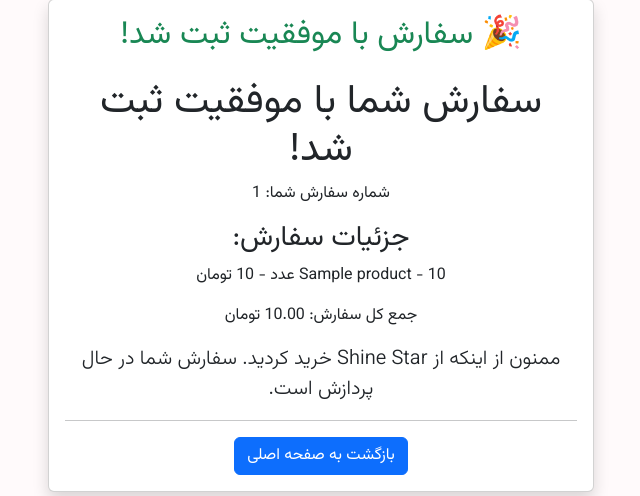
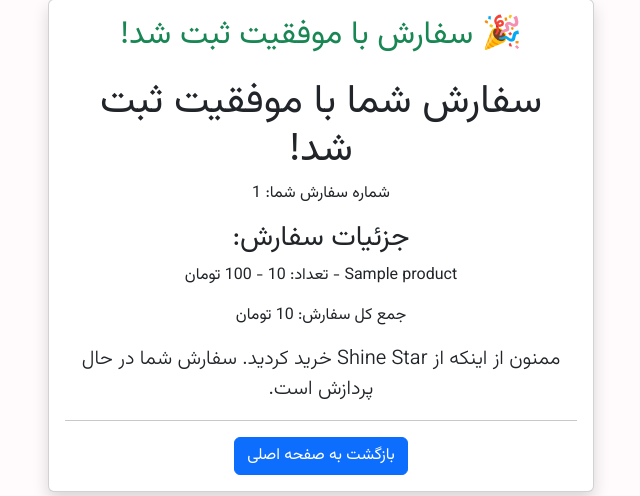
Before and after one commit to shahab-py/shine_star_project, a Django app: template orders/templates/orders/order_success.html in a window 1280 px wide. Shown: the part 130-626 px from the top of the page, without its empty margins (319-959 px from the left). Run offline with Django 5.2, Linux system fonts and the light colour scheme; tables that the repository leaves empty hold one stand-in row (values such as "Sample post"); the template is opened without the code that fills it: values that come from a table or form of the project are taken from there, most other values are stand-ins (such as "Sample title", 1, 10 or a date in 2020).

Commit message:
update templates for success file

```diff
--- a/orders/models.py
+++ b/orders/models.py
@@ -25,6 +25,10 @@ class Order(models.Model):
     def __str__(self):
         return f"Order #{self.id} - {self.first_name} {self.last_name}"
 
+    @property
+    def get_total_cost(self):
+        return sum(item.price_at_purchase * item.quantity for item in self.items.all())
+
 
 class OrderItem(models.Model):
     order = models.ForeignKey(Order, related_name='items', on_delete=models.CASCADE)
@@ -43,8 +47,3 @@ class OrderItem(models.Model):
 
     def __str__(self):
         return f"{self.quantity} x {self.product.name}"
-
-
-    @property
-    def get_total_cost(self):
-        return sum(item.price_at_purchase * item.quantity for item in self.items.all())
--- a/orders/templates/orders/order_success.html
+++ b/orders/templates/orders/order_success.html
@@ -1,5 +1,6 @@
 {% extends 'base.html' %}
 {% block content %}
+{% load humanize %}
 <div class="container mt-5">
     <div class="row justify-content-center">
         <div class="col-md-6 text-center">
@@ -11,12 +12,15 @@
                         <p>شماره سفارش شما: {{ order.id }}</p>
 
                         <h3>جزئیات سفارش:</h3>
-                        {% for item in order.items.all %}
-                            <p>{{ item.product.name }} - {{ item.quantity }} عدد - {{ item.price_at_purchase }} تومان</p>
-
-                        {% endfor %}
+                            {% for item in order.items.all %}
+                                <p>
+                                    {{ item.product.name }} -
+                                    تعداد: {{ item.quantity }} -
+                                    {% widthratio item.price_at_purchase 1 item.quantity %} تومان
+                                </p>
+                            {% endfor %}
                             {% if order %}
-                                <p>جمع کل سفارش: {{ order.total_price }} تومان</p>
+                                <p>جمع کل سفارش: {{ order.total_price|floatformat:0|intcomma }} تومان</p>
                             {% else %}
                                 <p>سفارشی یافت نشد.</p>
                             {% endif %}
```
